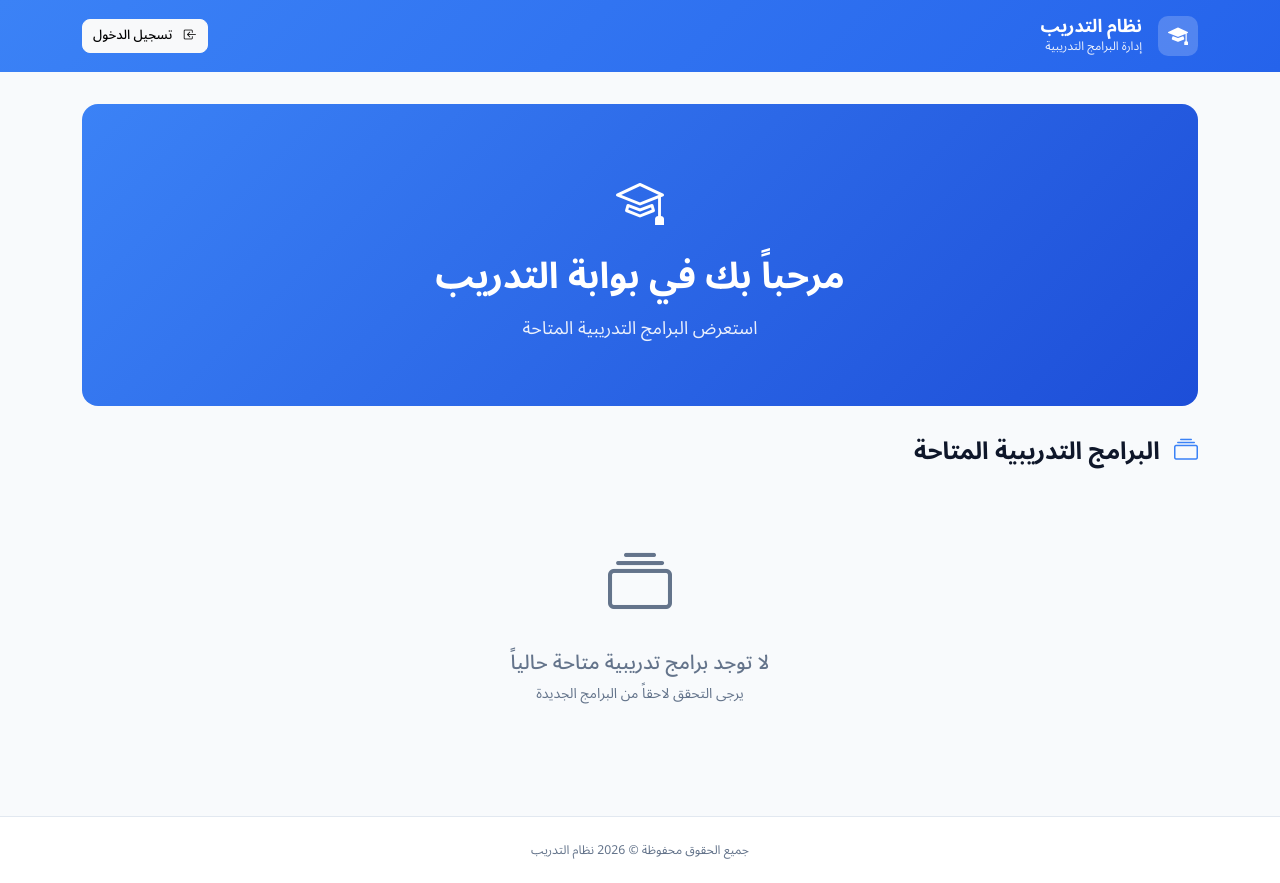
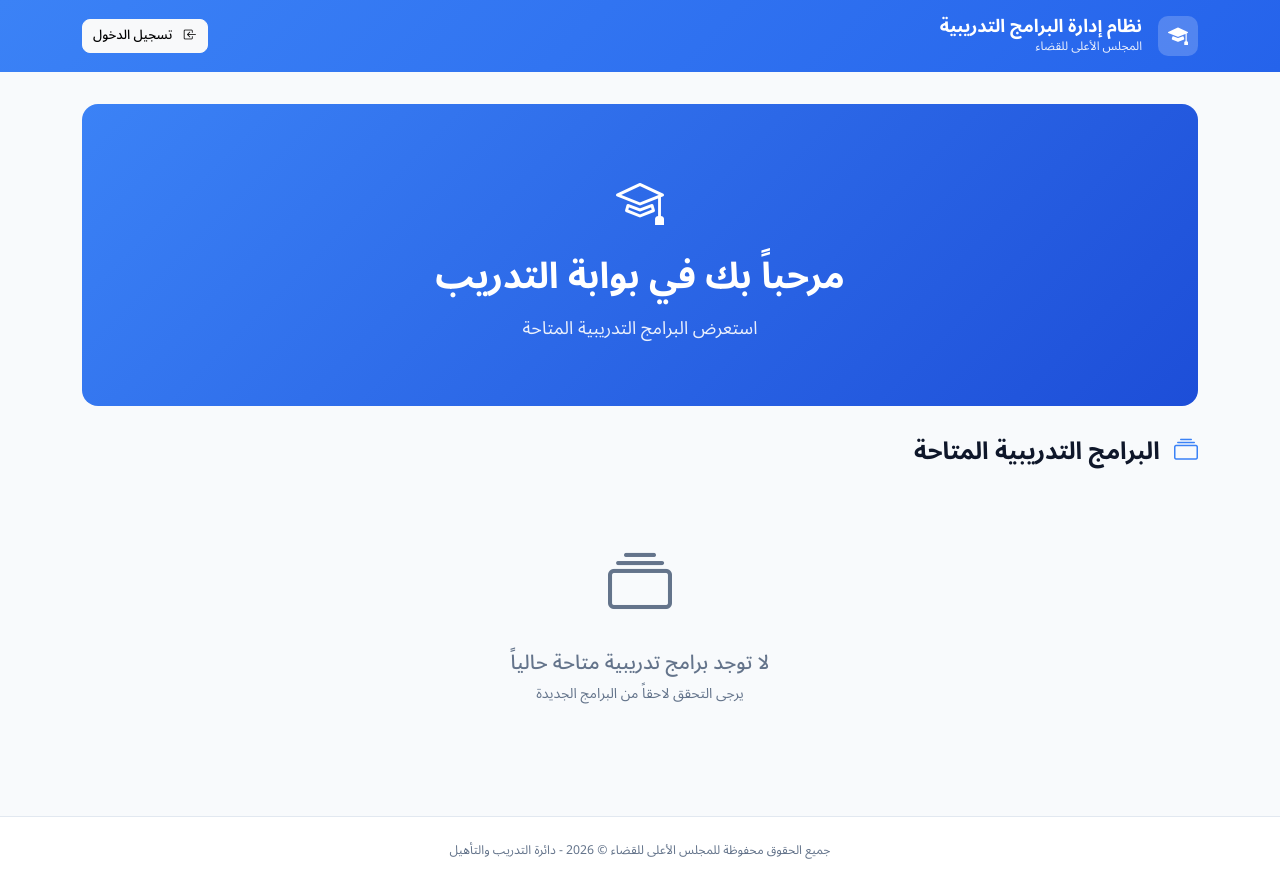
Before and after one commit to iman-12-ur/v0-training-program-system, an ASP.NET Core app: page / in a window 1280 px wide. Run offline with ASP.NET Core 8, Linux system fonts and the light colour scheme.

Commit message:
feat: update site branding to Supreme Council of Judiciary
Updated titles and descriptions across multiple views to reflect new branding.

Co-authored-by: iman-12-ur <213754889+iman-12-ur@users.noreply.github.com>

```diff
--- a/TrainingSystemNet/TrainingSystem/Views/Account/AccessDenied.cshtml
+++ b/TrainingSystemNet/TrainingSystem/Views/Account/AccessDenied.cshtml
@@ -8,7 +8,7 @@
 <head>
     <meta charset="utf-8" />
     <meta name="viewport" content="width=device-width, initial-scale=1.0" />
-    <title>@ViewData["Title"] - نظام التدريب</title>
+    <title>@ViewData["Title"] - المجلس الأعلى للقضاء</title>
 
     <!-- Fonts -->
     <link href="https://fonts.googleapis.com/css2?family=Noto+Sans+Arabic:wght@300;400;500;600;700&display=swap" rel="stylesheet">
--- a/TrainingSystemNet/TrainingSystem/Views/Account/Login.cshtml
+++ b/TrainingSystemNet/TrainingSystem/Views/Account/Login.cshtml
@@ -8,7 +8,7 @@
 <head>
     <meta charset="utf-8" />
     <meta name="viewport" content="width=device-width, initial-scale=1.0" />
-    <title>تسجيل الدخول - نظام التدريب</title>
+    <title>تسجيل الدخول - المجلس الأعلى للقضاء</title>
 
     <!-- Fonts -->
     <link href="https://fonts.googleapis.com/css2?family=Noto+Sans+Arabic:wght@300;400;500;600;700&display=swap" rel="stylesheet">
@@ -27,8 +27,8 @@
                 <div class="login-logo">
                     <i class="bi bi-mortarboard-fill"></i>
                 </div>
-                <h1>نظام التدريب</h1>
-                <p>تسجيل دخول المدير</p>
+                <h1>نظام إدارة البرامج التدريبية</h1>
+                <p>المجلس الأعلى للقضاء - دائرة التدريب والتأهيل</p>
             </div>
 
             <!-- Body -->
--- a/TrainingSystemNet/TrainingSystem/Views/Home/Index.cshtml
+++ b/TrainingSystemNet/TrainingSystem/Views/Home/Index.cshtml
@@ -9,7 +9,7 @@
 <head>
     <meta charset="utf-8" />
     <meta name="viewport" content="width=device-width, initial-scale=1.0" />
-    <title>@ViewData["Title"] - نظام التدريب</title>
+    <title>@ViewData["Title"] - المجلس الأعلى للقضاء</title>
     <link href="https://fonts.googleapis.com/css2?family=Noto+Sans+Arabic:wght@300;400;500;600;700&display=swap" rel="stylesheet">
     <link href="https://cdn.jsdelivr.net/npm/bootstrap@5.3.2/dist/css/bootstrap.rtl.min.css" rel="stylesheet">
     <link rel="stylesheet" href="https://cdn.jsdelivr.net/npm/bootstrap-icons@1.11.3/font/bootstrap-icons.min.css">
@@ -106,8 +106,8 @@
                         <i class="bi bi-mortarboard-fill" style="font-size: 1.25rem;"></i>
                     </div>
                     <div>
-                        <h1 style="font-size: 1.125rem; font-weight: 700; margin: 0;">نظام التدريب</h1>
-                        <p style="font-size: 0.75rem; margin: 0; opacity: 0.9;">إدارة البرامج التدريبية</p>
+                        <h1 style="font-size: 1.125rem; font-weight: 700; margin: 0;">نظام إدارة البرامج التدريبية</h1>
+                        <p style="font-size: 0.75rem; margin: 0; opacity: 0.9;">المجلس الأعلى للقضاء</p>
                     </div>
                 </div>
                 <a asp-controller="Account" asp-action="Login" class="btn btn-light btn-sm">
@@ -194,7 +194,7 @@
     <!-- Footer -->
     <footer style="background: white; border-top: 1px solid #e2e8f0; padding: 1.5rem 0; text-align: center;">
         <div class="container">
-            <p class="text-muted small mb-0">جميع الحقوق محفوظة &copy; @DateTime.Now.Year نظام التدريب</p>
+            <p class="text-muted small mb-0">جميع الحقوق محفوظة للمجلس الأعلى للقضاء &copy; @DateTime.Now.Year - دائرة التدريب والتأهيل</p>
         </div>
     </footer>
 
--- a/TrainingSystemNet/TrainingSystem/Views/Shared/_Layout.cshtml
+++ b/TrainingSystemNet/TrainingSystem/Views/Shared/_Layout.cshtml
@@ -3,7 +3,7 @@
 <head>
     <meta charset="utf-8" />
     <meta name="viewport" content="width=device-width, initial-scale=1.0" />
-    <title>@ViewData["Title"] - نظام التدريب</title>
+    <title>@ViewData["Title"] - المجلس الأعلى للقضاء</title>
 
     <!-- Fonts -->
     <link href="https://fonts.googleapis.com/css2?family=Noto+Sans+Arabic:wght@300;400;500;600;700&display=swap" rel="stylesheet">
@@ -33,8 +33,8 @@
                     <i class="bi bi-mortarboard-fill"></i>
                 </div>
                 <div class="sidebar-title">
-                    <h1>نظام التدريب</h1>
-                    <p>إدارة البرامج التدريبية</p>
+                    <h1>نظام إدارة البرامج التدريبية</h1>
+                    <p>المجلس الأعلى للقضاء</p>
                 </div>
             </div>
 
```
Also changed, not shown: TrainingSystemNet/TrainingSystem/Views/Home/ProgramDetails.cshtml (+5 -13 lines).
